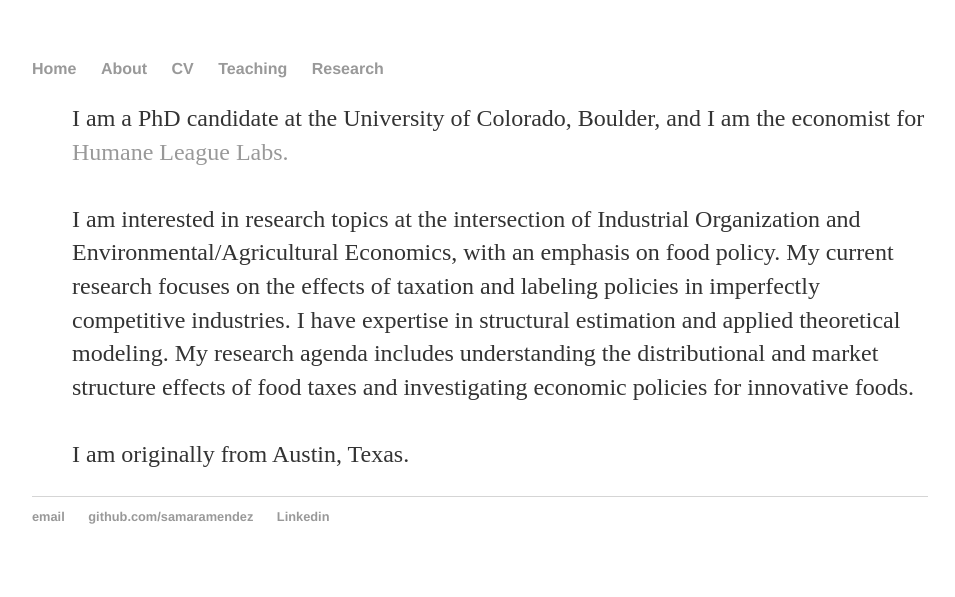
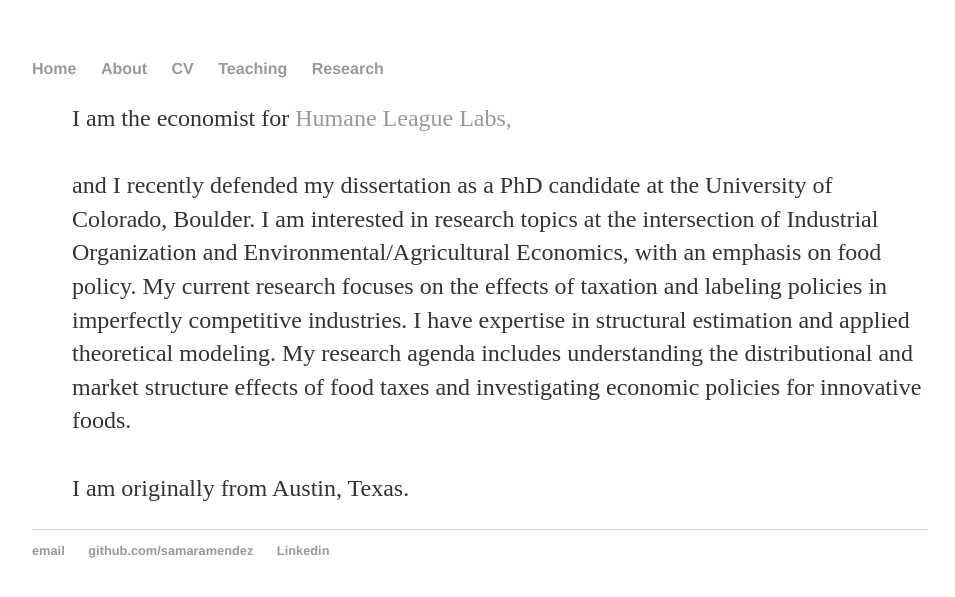
Before and after one commit to samaramendez/samaramendez.github.io, a Jekyll site: the page built from about/index.html, in a window 1280 px wide. Shown: the top 597 px of the page, without its empty margins (160-1115 px from the left). Built offline with Jekyll 4.4.1, drawn with Linux system fonts in a browser that asks for light colours.

Commit message:
update status

```diff
--- a/about/index.html
+++ b/about/index.html
@@ -8,7 +8,7 @@ title: Samara Mendez
 <div class="blurb">
 		<ul>
 
-	<p> I am a PhD candidate at the University of Colorado, Boulder, and I am the economist for <a href="http://www.humaneleaguelabs.org/">Humane League Labs.</a> <br><br> I am interested in research topics at the intersection of Industrial Organization and Environmental/Agricultural Economics, with an emphasis on food policy.
+	<p> I am the economist for <a href="http://www.humaneleaguelabs.org/">Humane League Labs,</a> <br><br> and I recently defended my dissertation as a PhD candidate at the University of Colorado, Boulder. I am interested in research topics at the intersection of Industrial Organization and Environmental/Agricultural Economics, with an emphasis on food policy.
 	My current research focuses on the effects of taxation and labeling policies in imperfectly competitive industries. I have expertise in structural estimation and applied theoretical modeling. My research agenda includes understanding the distributional and market structure effects of food taxes and investigating economic policies for innovative foods.
 
 	<br><br>I am originally from Austin, Texas.</p>
```
